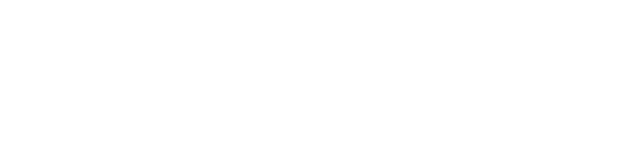
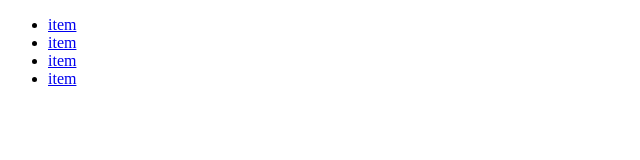
Before and after one commit to torontotokyo1/15-00, a plain HTML site: page index.html in a window 1280 px wide. Shown: the whole page, without its empty margins (0-640 px from the left). Drawn offline with Linux system fonts and the light colour scheme.

Commit message:
create header in index.html

```diff
--- a/index.html
+++ b/index.html
@@ -8,5 +8,17 @@
 </head>
 <body>
 
+    <header class="header">
+        <nav class="nav">
+            <a href="" class="logo"></a>
+            <ul>
+                <li><a href="#">item</a></li>
+                <li><a href="#">item</a></li>
+                <li><a href="#">item</a></li>
+                <li><a href="#">item</a></li>
+            </ul>
+        </nav>
+    </header>
+
 </body>
 </html>
```
